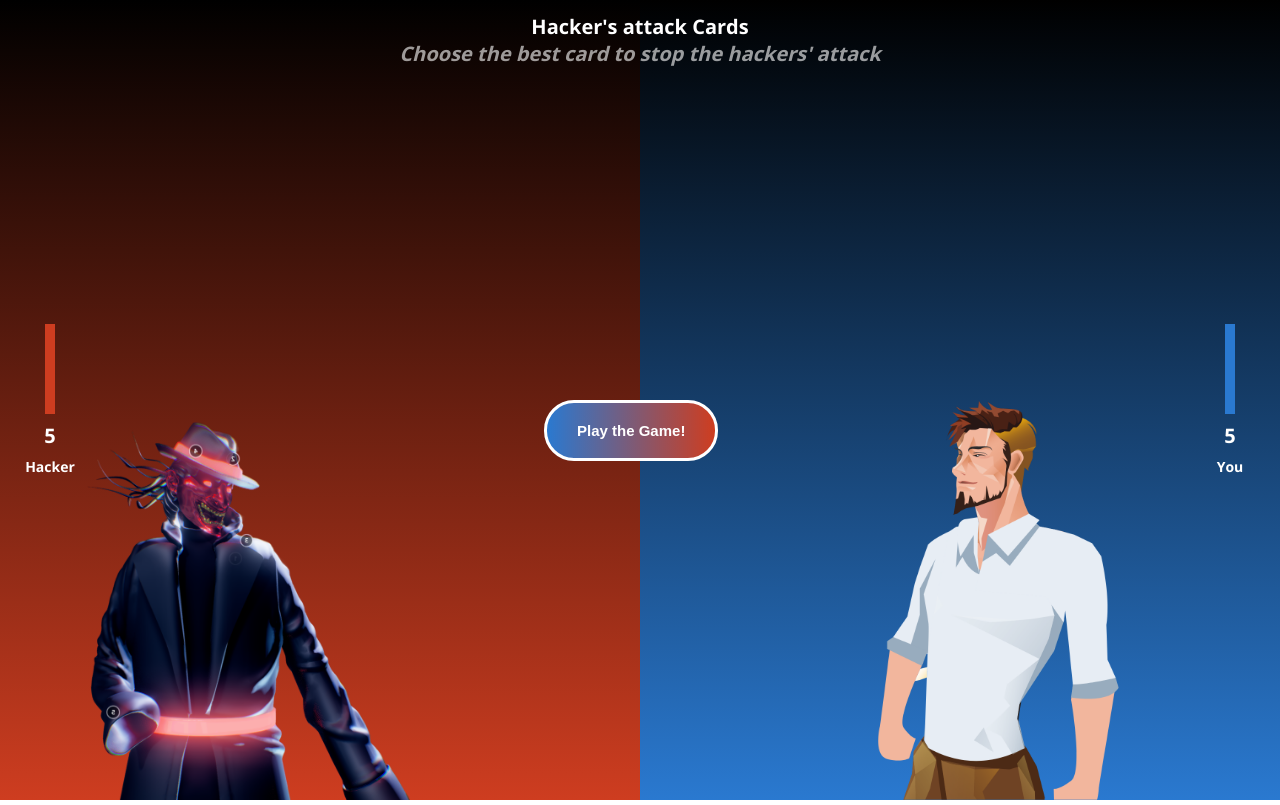
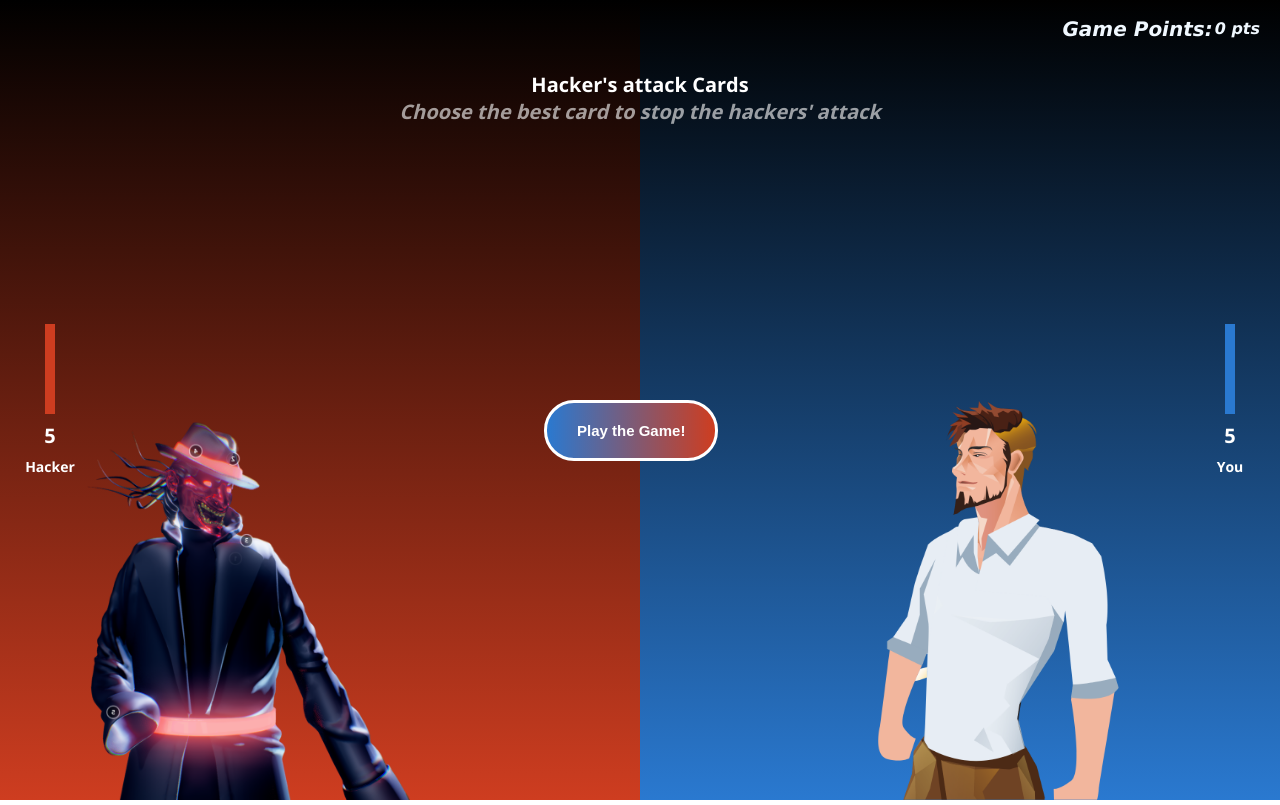
Before and after one commit to Dibyendu-kyo/Avenir_Project, a plain HTML site: page samadhan/index.html in a window 1280 px wide. Drawn offline with nearby package versions, Linux system fonts and the light colour scheme.

Commit message:
Meaningful changes

```diff
--- a/samadhan/index.html
+++ b/samadhan/index.html
@@ -23,6 +23,12 @@
         Choose the best card to stop the hackers' attack <br />
       </h1> -->
       <div class="title-h1">
+        <nav>
+          <div class="nav-container">
+            <h1 class="logo">Game Points:</h1>
+            <span class="points">0 pts</span>
+          </div>
+        </nav>
         <h1>
           <strong>Hacker's attack Cards</strong> <br />
           Choose the best card to stop the hackers' attack
--- a/samadhan/scripts/script.js
+++ b/samadhan/scripts/script.js
@@ -121,11 +121,13 @@ function gameOver(winner) {
   document.querySelector(".winner-section").classList.remove("hacker-color");
 
   if(winner == "Hacker") {
+    loseGame();
     let evilAudio = new Audio("evil-laugh.mp3");
     evilAudio.play();
     document.querySelector(".winner-message").innerHTML = hackerWinnerMessage;
     document.querySelector(".winner-section").classList.add("hacker-color");
   } else {
+    winGame();
     let ohNoAudio = new Audio("Oh-no-sound-effect.mp3");
     ohNoAudio.play();
     document.querySelector(".winner-message").innerHTML = playerWinnerMessage;
@@ -289,3 +291,38 @@ function revealCards(){
   hackerCardEl.querySelector(".text").innerHTML = hackerCard.description;
   hackerCardEl.querySelector(".power").innerHTML = hackerCard.power;
 }
+
+let points = 0; // Store points outside a class for simplicity
+
+const pointsElement = document.querySelector(".points"); // Get reference to point element
+
+function loadPoints() {
+  const storedPoints = localStorage.getItem("gamePoints");
+  if (storedPoints) {
+    points = parseInt(storedPoints); // Parse stored points as a number
+  }
+  pointsElement.textContent = points + " pts"; // Update displayed points
+}
+
+function savePoints() {
+  localStorage.setItem("gamePoints", points);
+}
+
+function winGame() {
+  points += 100;
+  pointsElement.textContent = points + " pts"; // Update displayed points
+  savePoints();
+}
+
+function loseGame() {
+  points = Math.max(points - 50, 0);
+  pointsElement.textContent = points + " pts"; // Update displayed points
+  savePoints();
+}
+
+// Load points on page load
+loadPoints();
+
+// Call winGame or loseGame based on your game logic (replace with your logic)
+//winGame(); // Replace with your win condition
+// loseGame(); // Replace with your lose condition
--- a/samadhan/styles/style.css
+++ b/samadhan/styles/style.css
@@ -471,3 +471,30 @@ button[disabled=true] {
 .player-area .thumbnail img {
   height: 50vh;
 }
+
+/* nav {
+  background-color: #f0f0f0;
+  display: flex;
+  justify-content: space-between;
+} */
+
+.nav-container {
+  display: flex;
+  align-items: center;
+  justify-content: flex-end;
+  margin-right: 20px;
+}
+
+.logo {
+  font-family: 'Lucida Sans', 'Lucida Sans Regular', 'Lucida Grande', 'Lucida Sans Unicode', Geneva, Verdana, sans-serif;
+  color:aliceblue;
+  font-size: 10px;
+  margin-right: 2px;
+  font-weight: bold;
+}
+
+.points {
+  font-family: 'Lucida Sans', 'Lucida Sans Regular', 'Lucida Grande', 'Lucida Sans Unicode', Geneva, Verdana, sans-serif;
+  font-weight:bolder;
+  color: aliceblue;
+}
```
